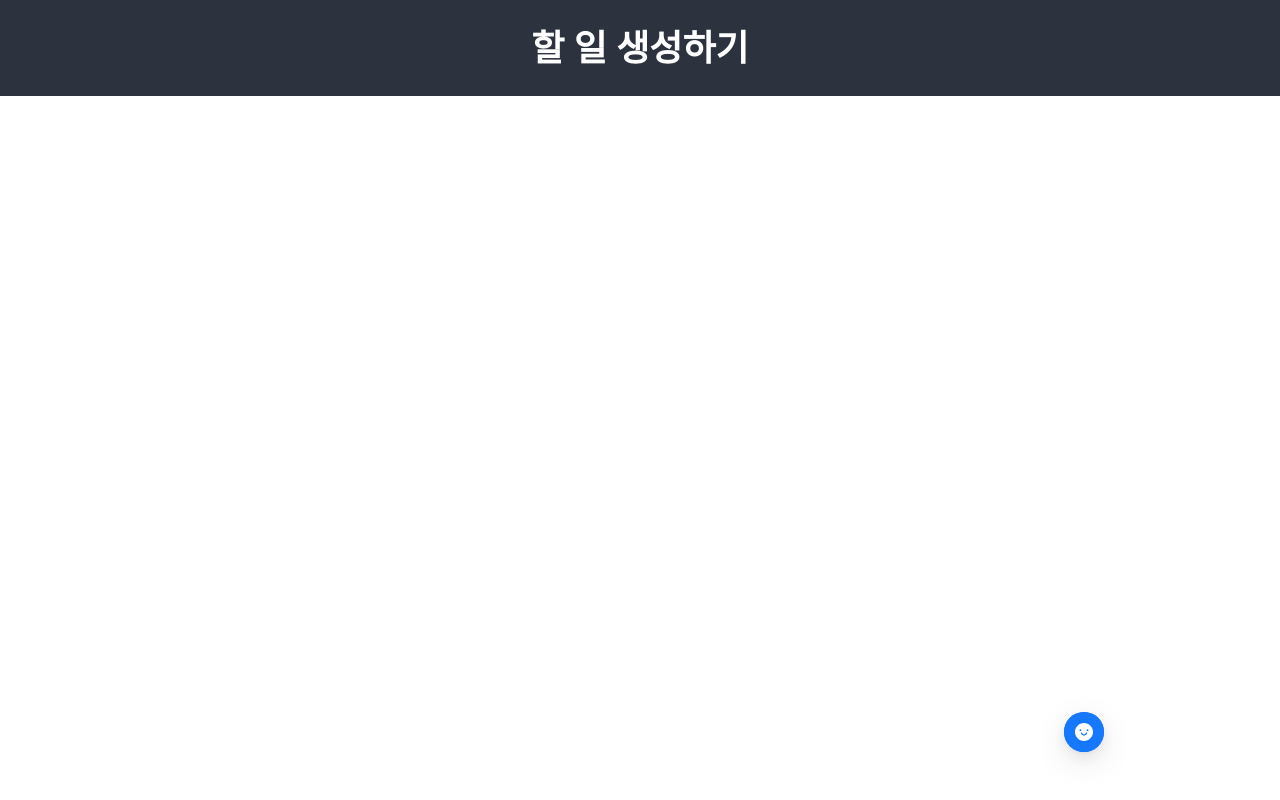
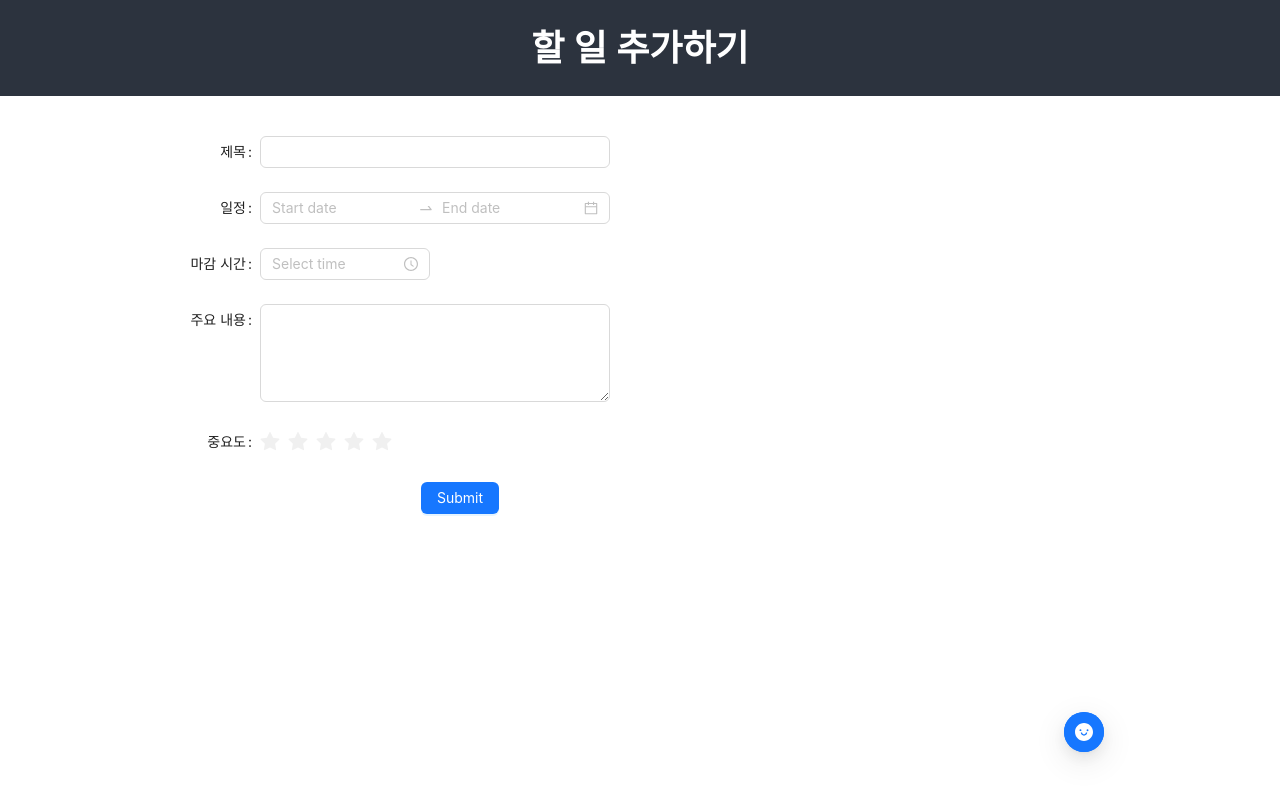
Before and after one commit to LEETAESEONG/lts-todo, a React (Create React App) app: page /create in a window 1280 px wide. Built offline with nearby package versions, Linux system fonts and the light colour scheme.

Commit message:
[feat] create todo 만들기

```diff
--- a/src/pages/all-my-works.tsx
+++ b/src/pages/all-my-works.tsx
@@ -23,7 +23,7 @@ const AllMyWorks = () => {
     ); // 날짜 정렬
   return (
     <div className="size-full">
-      <Header theme="일정 보기" />
+      <Header theme={`오늘 날짜: ${today}`} />
       <div className={`${ResponsivePadding} size-full`}>
         {allTodos.length === 0 ? (
           <>
--- a/src/pages/create-todo.tsx
+++ b/src/pages/create-todo.tsx
@@ -1,11 +1,106 @@
 import Header from "components/header";
 import { ResponsivePadding } from "styles/my-style";
+import { addOneTodo, formatDate } from "utils/todo-utils";
+
+import {
+  Button,
+  DatePicker,
+  Form,
+  Input,
+  Rate,
+  TimePicker,
+  message,
+} from "antd";
+import { useNavigate } from "react-router-dom";
+
+const { RangePicker } = DatePicker;
+const { TextArea } = Input;
 
 const CreateTodo = () => {
+  const [form] = Form.useForm(); // useForm을 통해 form 인스턴스를 생성
+  const navigate = useNavigate();
+
+  const createNewTodo = () => {
+    const formData = form.getFieldsValue();
+
+    const title = formData.title;
+    const deadline =
+      formData.deadline === undefined ? "00:00:00" : formData.deadline;
+    const schedule = formData.schedule;
+    const startDate =
+      schedule === undefined ? "0000-00-00" : formatDate(schedule[0].$d);
+    const endDate =
+      schedule === undefined ? "0000-00-00" : formatDate(schedule[1].$d);
+    const content = formData.content === undefined ? "" : formData.content;
+    const importance =
+      formData.importance === undefined ? 1 : formData.importance;
+
+    // todo로 가공
+    const newTodo = {
+      title,
+      rate: importance,
+      time: deadline,
+      content,
+      startDate: startDate,
+      endDate: endDate,
+      isDone: false,
+    };
+    return newTodo;
+  };
+
+  const onFinish = () => {
+    // todo로 가공
+    const newTodo = createNewTodo();
+
+    // 필수 값 확인 (title과 startDate)
+    if (!newTodo.title || newTodo.startDate === "0000-00-00") {
+      message.error("제목과 일정 선택은 필수 항목입니다.");
+      return;
+    }
+
+    // redux 저장
+    addOneTodo(newTodo);
+    // 성공 메시지 보내고
+    message.success("홈으로 이동합니다.");
+    // navigate로 홈으로 이동
+    navigate("/");
+  };
+
   return (
     <div className="size-full">
-      <Header theme="할 일 생성하기" />
-      <div className={`${ResponsivePadding} size-full`}></div>
+      <Header theme="할 일 추가하기" />
+      <div className={`${ResponsivePadding} size-full`}>
+        {/* Form 컴포넌트에 form prop을 전달 */}
+        <Form
+          form={form}
+          labelCol={{ span: 4 }}
+          wrapperCol={{ span: 14 }}
+          layout="horizontal"
+          style={{ maxWidth: 600 }}
+          onFinish={onFinish}
+        >
+          <Form.Item label="제목" name="title">
+            <Input />
+          </Form.Item>
+          <Form.Item label="일정" name="schedule">
+            <RangePicker />
+          </Form.Item>
+          <Form.Item label="마감 시간" name="deadline">
+            <TimePicker />
+          </Form.Item>
+          <Form.Item label="주요 내용" name="content">
+            <TextArea rows={4} />
+          </Form.Item>
+          <Form.Item label="중요도" name="importance">
+            <Rate />
+          </Form.Item>
+          <Form.Item className="flex justify-center">
+            <Button type="primary" htmlType="submit">
+              Submit
+            </Button>
+          </Form.Item>
+        </Form>
+      </div>
     </div>
   );
 };
--- a/src/store/all-todos-slice.tsx
+++ b/src/store/all-todos-slice.tsx
@@ -1,8 +1,6 @@
 import { createSlice, type PayloadAction } from "@reduxjs/toolkit";
-import type { GetProp, UploadProps } from "antd";
 
 // type
-type FileType = Parameters<GetProp<UploadProps, "beforeUpload">>[0];
 export type TodoType = {
   id?: number; // id
   title: string; // 제목
@@ -11,7 +9,6 @@ export type TodoType = {
   content: string; // 내용
   startDate: string; // 시작 날짜
   endDate: string; // 끝 날짜
-  upload?: FileType; // 이미지 업로드
   isDone: Boolean;
 };
 
--- a/src/utils/todo-utils.tsx
+++ b/src/utils/todo-utils.tsx
@@ -1,6 +1,13 @@
 // 임의로 몇 개 추가할 건지 물어보고 만들어주는 함수
 import { allTodosActions, TodoType } from "store/all-todos-slice";
 import store from "store/index";
+
+export const formatDate = (date: Date) => {
+  const year = date.getFullYear();
+  const month = String(date.getMonth() + 1).padStart(2, "0"); // 월은 0부터 시작하므로 +1
+  const day = String(date.getDate()).padStart(2, "0");
+  return `${year}-${month}-${day}`;
+};
 
 export const addTodos = () => {
   const numberOfTodos = prompt("몇 개의 할 일을 추가하시겠습니까?", "1");
@@ -10,13 +17,6 @@ export const addTodos = () => {
     alert("유효한 숫자를 입력해주세요.");
     return;
   }
-
-  const formatDate = (date: Date) => {
-    const year = date.getFullYear();
-    const month = String(date.getMonth() + 1).padStart(2, "0"); // 월은 0부터 시작하므로 +1
-    const day = String(date.getDate()).padStart(2, "0");
-    return `${year}-${month}-${day}`;
-  };
 
   const formatTime = (date: Date) => {
     const hours = String(date.getHours()).padStart(2, "0");
```
